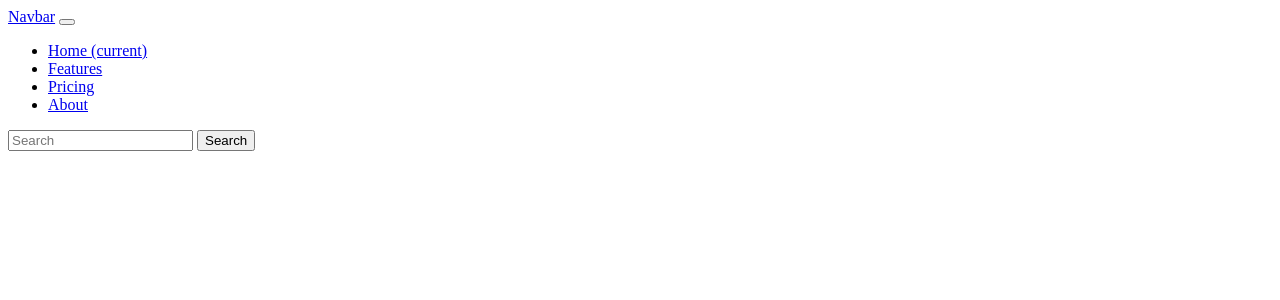
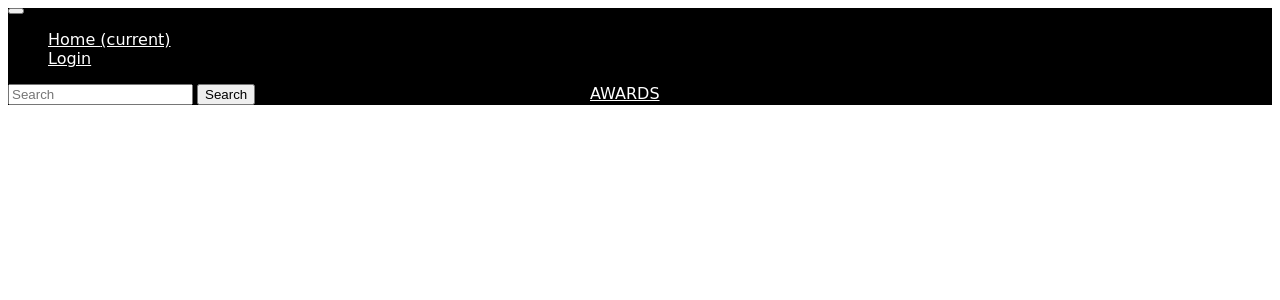
Before and after one commit to mitchnm/AWARDS, a Django app: template awards/templates/navbar.html in a window 1280 px wide. Shown: the top 300 px of the page. Run offline with Django 3.2, Linux system fonts and the light colour scheme; the template is opened without the code that fills it, so the values that code supplies are empty; some libraries are stand-ins or nearby versions.

Commit message:
updated html pages

```diff
--- a/awards/templates/navbar.html
+++ b/awards/templates/navbar.html
@@ -1,28 +1,36 @@
-<nav class="navbar navbar-expand-lg navbar-dark bg-dark">
-  <a class="navbar-brand" href="#">Navbar</a>
+<nav class="navbar navbar-expand-lg" style="background-color: black;">
   <button class="navbar-toggler" type="button" data-toggle="collapse" data-target="#navbarColor02"
     aria-controls="navbarColor02" aria-expanded="false" aria-label="Toggle navigation">
     <span class="navbar-toggler-icon"></span>
   </button>
-
   <div class="collapse navbar-collapse" id="navbarColor02">
     <ul class="navbar-nav mr-auto">
       <li class="nav-item active">
-        <a class="nav-link" href="#">Home <span class="sr-only">(current)</span></a>
+        <a class="nav-link" href="{% url 'welcome' %}" style="color:white; font-family: 'Righteous', cursive;">Home
+          <span class="sr-only">(current)</span></a>
+      </li>
+      {% if user.is_authenticated %}
+      <li class="nav-item">
+        <a class="nav-link" href="#" style="color:white; font-family: 'Righteous', cursive;">Post project</a>
       </li>
       <li class="nav-item">
-        <a class="nav-link" href="#">Features</a>
+        <a class="nav-link" href="/accounts/password/change"
+          style="color:white; font-family: 'Righteous', cursive;">Change Password</a>
       </li>
       <li class="nav-item">
-        <a class="nav-link" href="#">Pricing</a>
+        <a class="nav-link" href="/logout" style="color:white; font-family: 'Righteous', cursive;">Logout</a>
       </li>
+      {% else %}
       <li class="nav-item">
-        <a class="nav-link" href="#">About</a>
+        <a class="nav-link" href="{% url '/accounts/login' %}" style="color:white; font-family: 'Righteous', cursive;">Login</a>
       </li>
+      {% endif %}
     </ul>
+    <a class="navbar-brand" href="{% url 'welcome' %}"
+      style="position: absolute; left: 50%; margin-left: -50px !important;display: block;font-family: 'Rock Salt', cursive; color:white;">AWARDS</a>
     <form class="form-inline my-2 my-lg-0">
       <input class="form-control mr-sm-2" type="text" placeholder="Search">
-      <button class="btn btn-secondary my-2 my-sm-0" type="submit">Search</button>
+      <button class="btn btn-dark my-2 my-sm-0" type="submit">Search</button>
     </form>
   </div>
 </nav>
```
Also changed, not shown: awards/templates/base.html (added, +29 -0 lines), awards/templates/index.html (+8 -1 lines), db.sqlite3.
